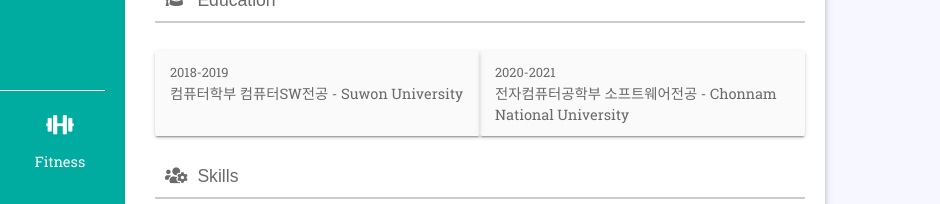
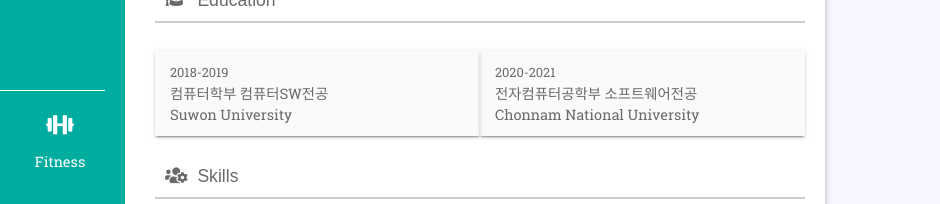
Before and after one commit to FroKCreativeTM/portfolio, a website: page views/main.html in a window 1280 px wide. Shown: the part 722-926 px from the top of the page, 340-1280 px from the left. Drawn offline with Linux system fonts and the light colour scheme.

Commit message:
일부분 수정

```diff
--- a/views/main.html
+++ b/views/main.html
@@ -114,9 +114,9 @@
                         <div class="education">
                             <ul class="row no-margin">
                                 <li class="col-md-6"><span>2018-2019</span> <br>
-                                    컴퓨터학부 컴퓨터SW전공 - Suwon University</li>
+                                    컴퓨터학부 컴퓨터SW전공 <br/> Suwon University</li>
                                 <li class="col-md-6"><span>2020-2021</span> <br>
-                                    전자컴퓨터공학부 소프트웨어전공 - Chonnam National University</li>
+                                    전자컴퓨터공학부 소프트웨어전공 <br/> Chonnam National University</li>
                             </ul>
                         </div>
 
```
